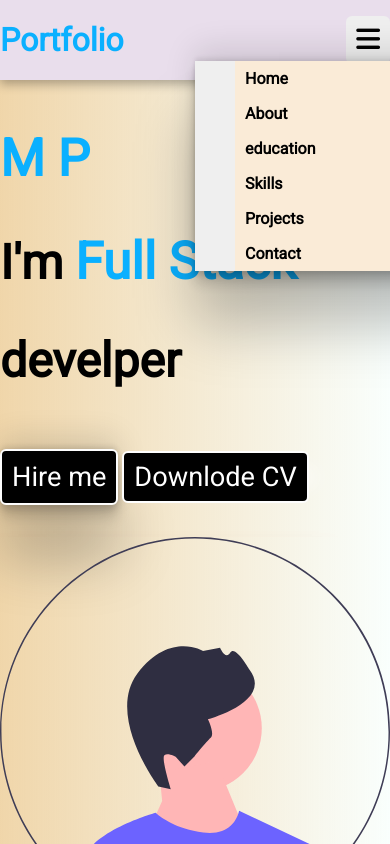
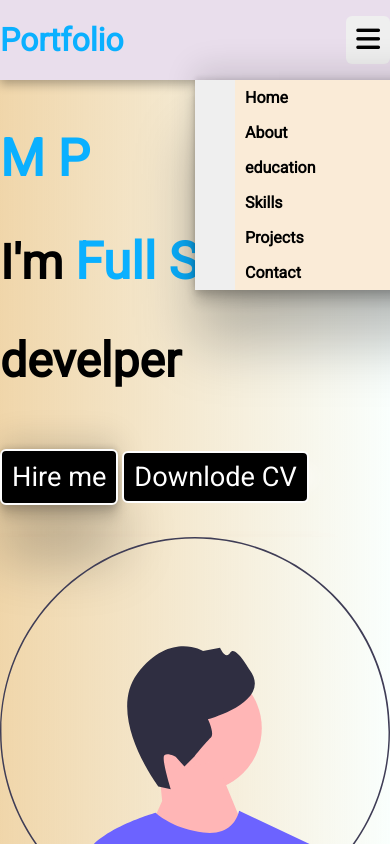
Before and after one commit to Chetu14321/chethan-portfolio, a plain HTML site: page index.html in a window 390 px wide. Both pictures are taken after a click on the button 368 px from the left and 40 px from the top of the page. Shown: the top 844 px of the page. Drawn offline with Linux system fonts and the light colour scheme.

Commit message:
update few things

```diff
--- a/css/media.css
+++ b/css/media.css
@@ -1,11 +1,11 @@
-@media screen  and (max-width:600px){
+@media screen  and (max-width:505px){
     .menu{
         display: none;
     }
     .btn-toggler{
         display: block;
     }
-    .nav{position: relative;
+    /* .nav{position: relative; */
     }
     .menu.active{
         display: flex;
@@ -14,7 +14,7 @@
         justify-content: center;
         position: absolute;
         left: 50%;
-        top: 2.8rem;
+        top: 4rem;
         background-color: var(--gray);
         box-shadow: var(--shadow);
         width: 100%;
```
